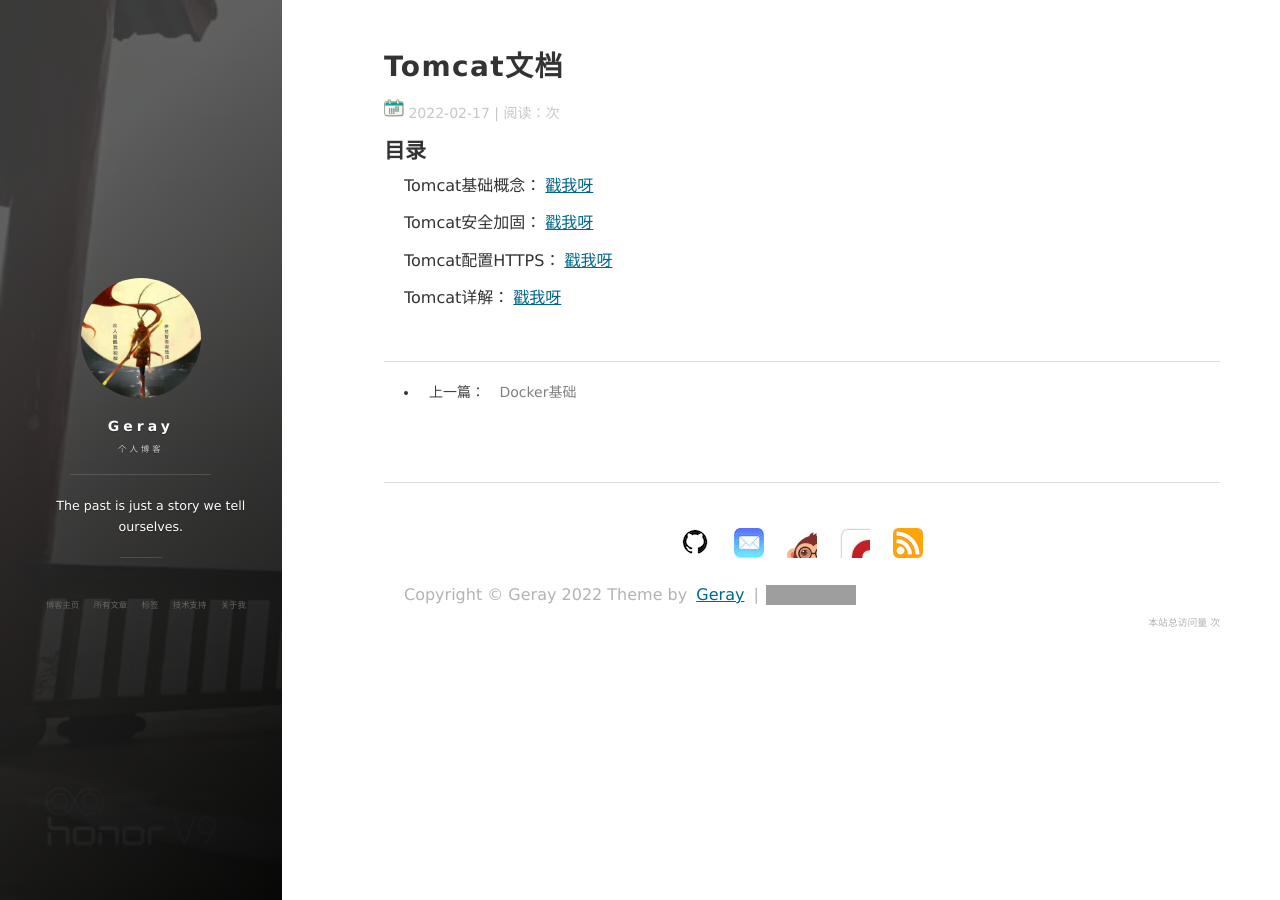
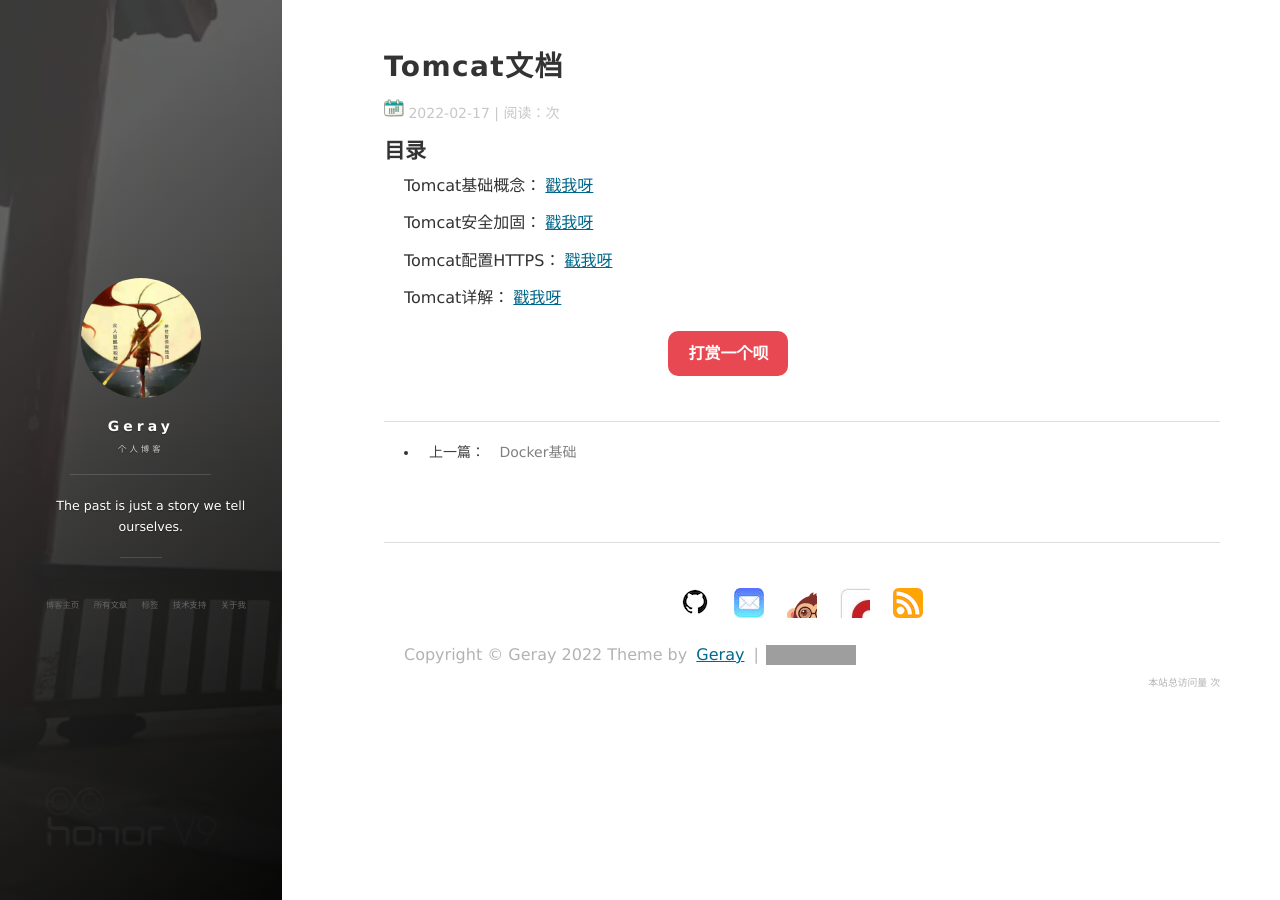
Before and after one commit to geray-zsg/geray-zsg.github.io, a Jekyll site: the page built from _posts/2022-2-17-Tomcat详解.md, in a window 1280 px wide. Built offline with Jekyll 4.4.1, drawn with Linux system fonts in a browser that asks for light colours; nearby versions of some CDN libraries; comment, search, counter and statistics services are not loaded; grey boxes are pictures that could not be loaded.

Commit message:
Update new-old.html

```diff
--- a/_includes/new-old.html
+++ b/_includes/new-old.html
@@ -1,5 +1,6 @@
 <section>
-<!--
+
+            <!-- 打赏功能 -->
             <div class="content-play">
               <p><a href="javascript:void(0)" onclick="dashangToggle()" class="dashang" title="打赏，支持一下">打赏一个呗</a></p>
               <div class="hide_box-play"></div>
@@ -14,7 +15,7 @@
               <div class="shang_payimg">
                     <img src="/images/payimg/weipayimg.jpg" alt="扫码支持" title="扫一扫" />
                 </div>
-                <div class="pay_explain">扫码打赏，你说多少就多少</div>
+                <div class="pay_explain">扫码打赏，你说多少就多少，一毛两毛不嫌少；一块两块不嫌多！</div>
                 <div class="shang_payselect">
                   <div class="pay_item checked" data-id="alipay">
                     <span class="pay_logo"><img src="/images/payimg/alipay.jpg" alt="支付宝" /></span>
@@ -28,7 +29,8 @@
                 </div>
               </div>
             </div>
--->
+            <!-- 打赏功能结束 -->
+
             <script type="text/javascript">
             function dashangToggle(){
               $(".hide_box-play").fadeToggle();
```
